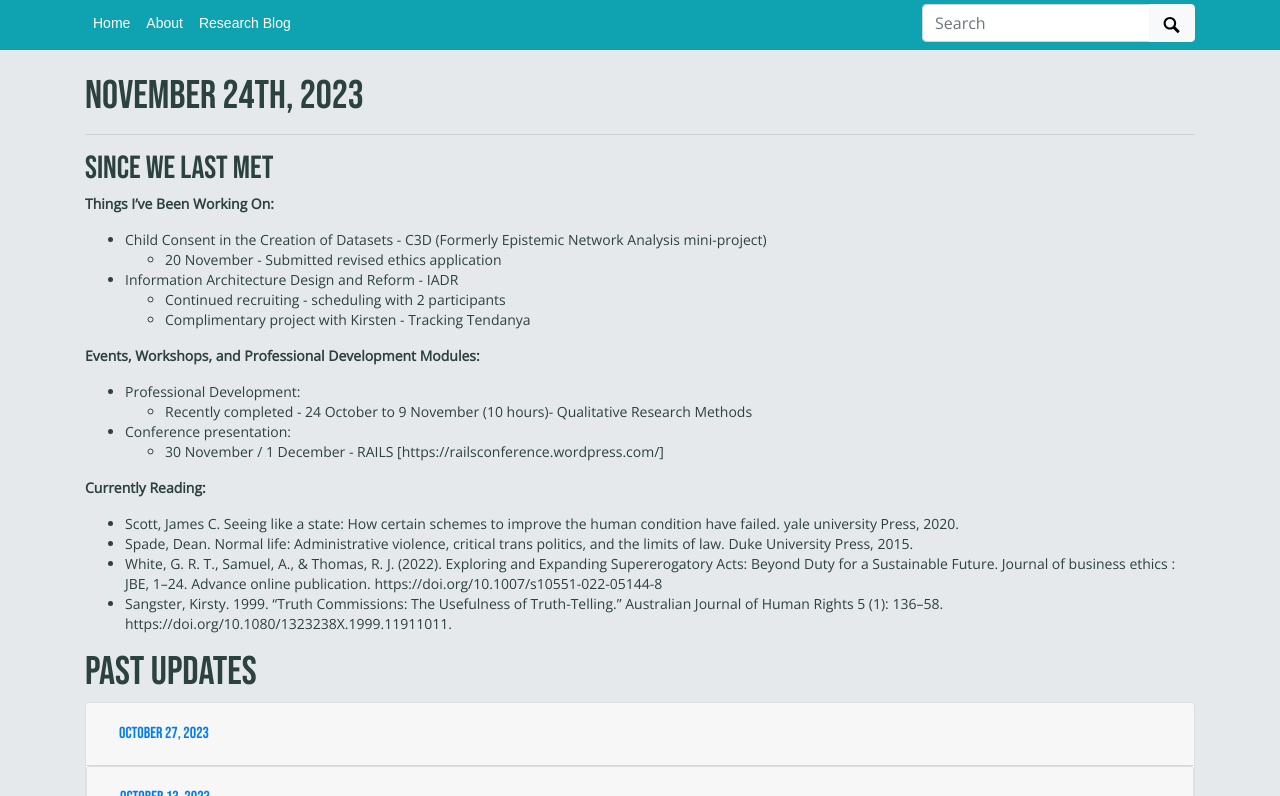
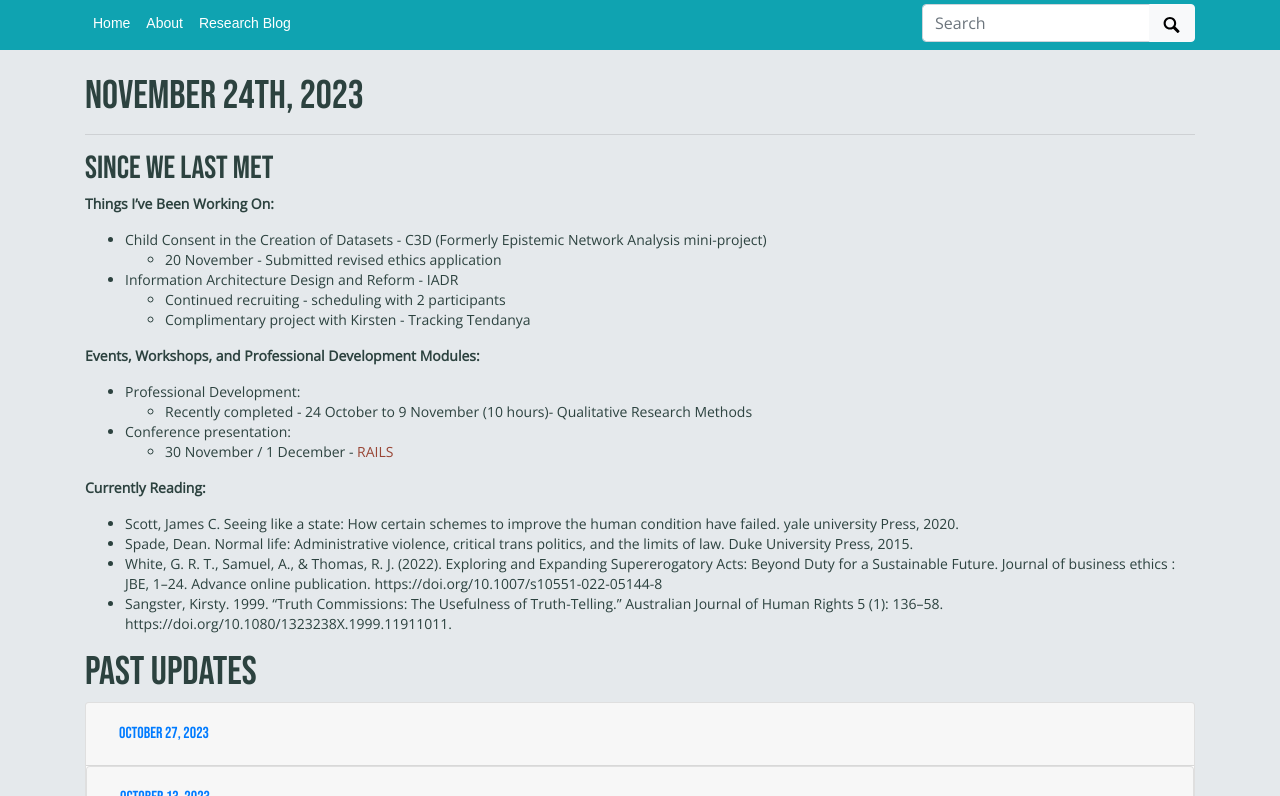
Before and after one commit to mxballin/recordkeeping-governance, a Jekyll site: the page built from pages/updates.md, in a window 1280 px wide and 900 px high, cut to the strip 104-900 px from the top of the window. Built offline with Jekyll 4.4.1, drawn with Linux system fonts in a browser that asks for light colours; some web fonts are replaced.

Commit message:
Update updates.md

```diff
--- a/pages/updates.md
+++ b/pages/updates.md
@@ -22,7 +22,7 @@ __Events, Workshops, and Professional Development Modules:__
   * Recently completed - 24 October to 9 November (10 hours)- Qualitative Research Methods
 
 * Conference presentation:
-  * 30 November / 1 December - RAILS [https://railsconference.wordpress.com/]
+  * 30 November / 1 December - [RAILS](https://railsconference.wordpress.com/)
 
 __Currently Reading:__
 * Scott, James C. Seeing like a state: How certain schemes to improve the human condition have failed. yale university Press, 2020.
```
